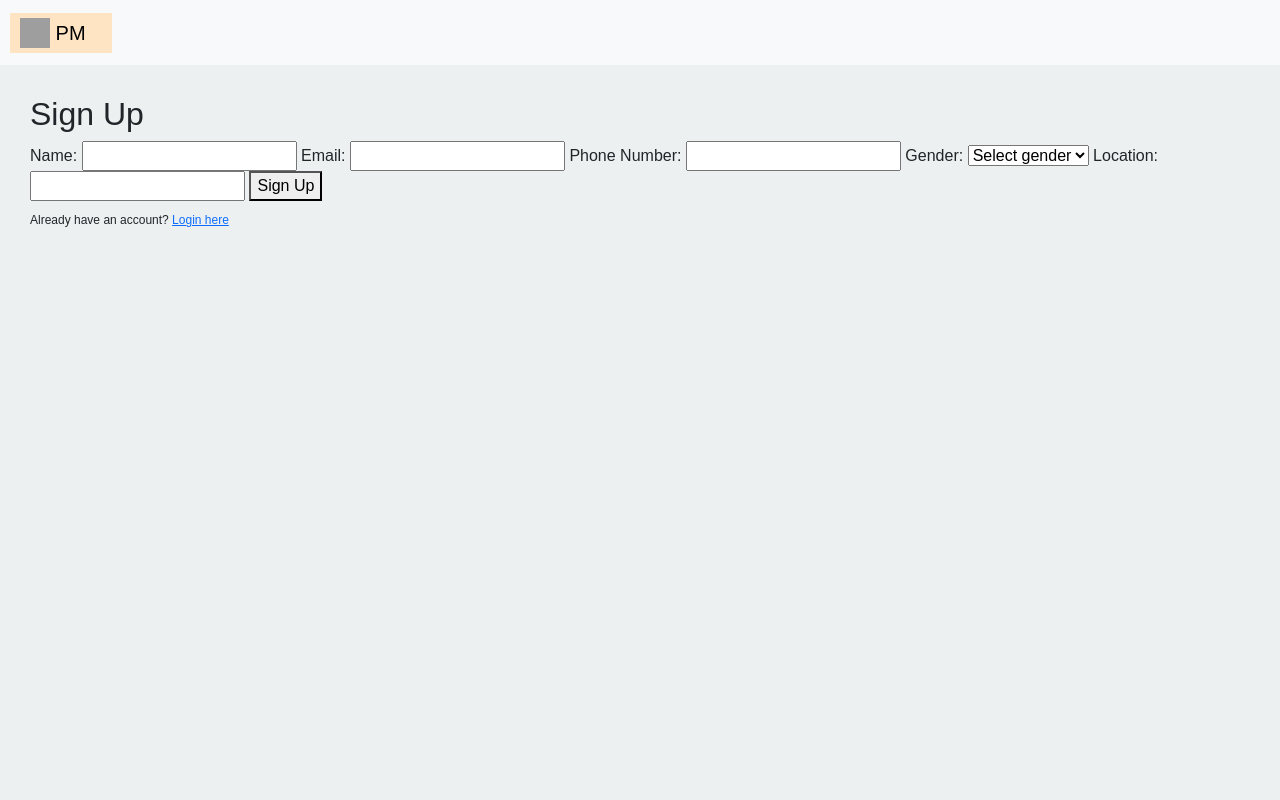
After one commit to BhushanDhammrakshit/PManagement, a Flask app: page /signup in a window 1280 px wide. The commit adds this page. Run offline with Flask 3, Linux system fonts and the light colour scheme; grey boxes are pictures that could not be loaded.

Commit message:
Added signup page

```diff
--- a/application/routes/route.py
+++ b/application/routes/route.py
@@ -2,8 +2,12 @@ from application import app
 from flask import render_template
 
 @app.route("/login")
-def index():
-    return render_template('index.html')
+def logIn():
+    return render_template('logIn.html')
+
+@app.route("/signup")
+def signup():
+    return render_template('signup.html')
 
 @app.route("/layout")
 def layout():
--- a/application/static/CSS/style.css
+++ b/application/static/CSS/style.css
@@ -1,4 +1,8 @@
 /* Upper navigation bar  */
+
+.navbar{
+  height: 65px;
+}
 
 .navbar-brand-logo {
   padding: 5px 10px;
--- /dev/null
+++ b/application/templates/signup.html
@@ -0,0 +1,52 @@
+{% extends "layout.html" %} {% block content %}
+<div class="signup-content">
+    <div class="signup-container">
+        <h2>Sign Up</h2>
+        <form method="POST" action="/user/signup">
+            <label for="name">Name:</label>
+            <input type="text" name="name" required />
+
+            <label for="email">Email:</label>
+            <input type="email" name="email" required />
+
+            <label for="phone">Phone Number:</label>
+            <input type="tel" name="phone" pattern="[0-9]{10}" required />
+
+            <label for="gender">Gender:</label>
+            <select name="gender" required>
+                <option value="" disabled selected>Select gender</option>
+                <option value="Male">Male</option>
+                <option value="Female">Female</option>
+                <option value="Other">Other</option>
+            </select>
+
+            <label for="location">Location:</label>
+            <input type="text" name="location" required />
+
+            <button type="submit">Sign Up</button>
+
+            <p style="font-size: 12px; margin-top: 10px;">
+                Already have an account?
+                <a href="/login">Login here</a>
+            </p>
+        </form>
+    </div>
+</div>
+
+
+<script src="https://code.jquery.com/jquery-3.6.0.min.js"></script>
+<script>
+$(document).ready(function () {
+    if (window.location.pathname.includes("/signup")) {
+        $(".sidebar").hide();
+        $(".navbar-nav").hide();
+    }
+    else {
+        $(".sidebar").show();
+        $(".navbar-nav").show();
+    }
+});
+</script>
+
+
+{% endblock %}
```
Also changed, not shown: other parts of application/static/CSS/style.css (+34 -17 lines), application/templates/index.html (deleted, +0 -16 lines), application/templates/login.html (added, +30 -0 lines).
